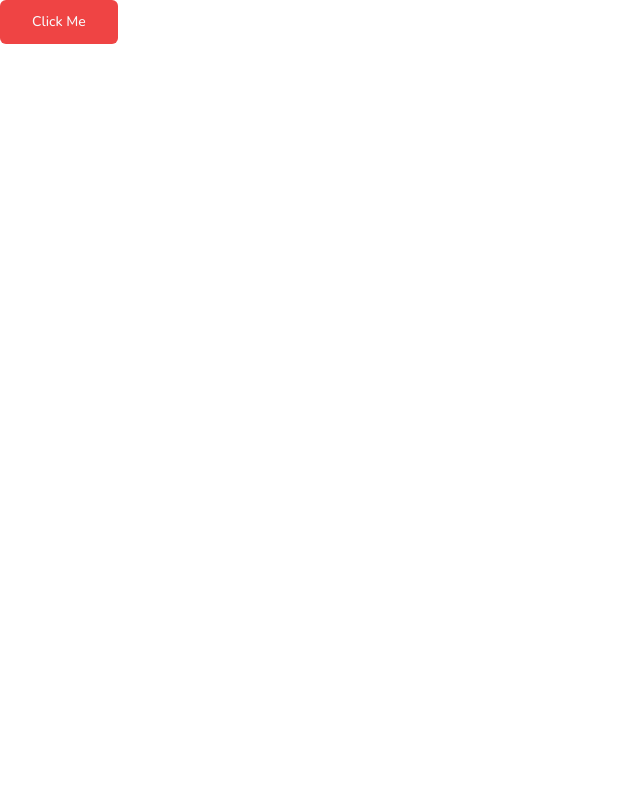
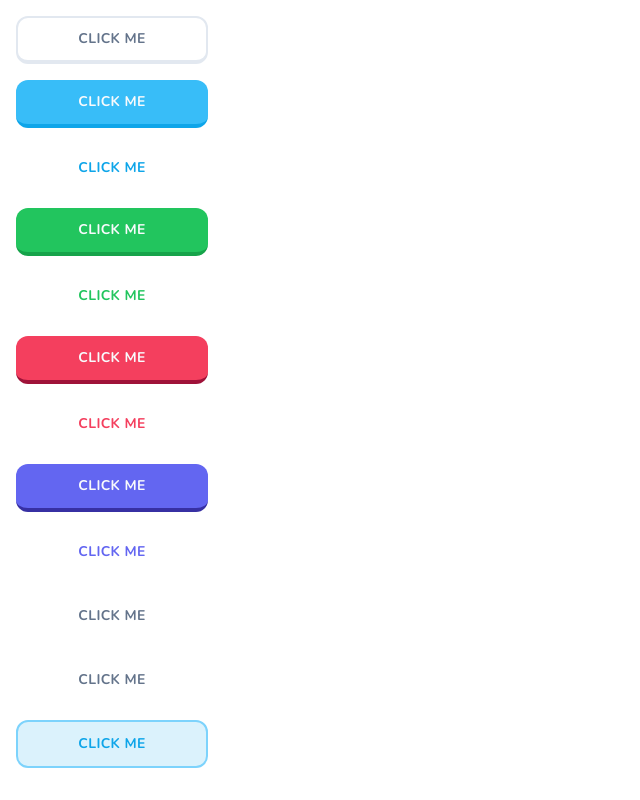
Before and after one commit to justAlves/lingo, a Next.js app: page / in a window 1280 px wide. Shown: the whole page, without its empty margins (0-640 px from the left). Built offline with nearby package versions, Linux system fonts and the light colour scheme.

Commit message:
button(feat):create buttons variants

```diff
--- a/app/page.tsx
+++ b/app/page.tsx
@@ -2,8 +2,19 @@
 
 export default function Home() {
   return (
-    <div>
-      <Button size={"lg"} variant={"destructive"}>Click Me</Button>
+    <div className="flex flex-col gap-4 w-56 p-4 flex-wrap">
+      <Button size={"lg"} variant={"default"}>Click Me</Button>
+      <Button size={"lg"} variant={"primary"}>Click Me</Button>
+      <Button size={"lg"} variant={"primaryOutline"}>Click Me</Button>
+      <Button size={"lg"} variant={"secondary"}>Click Me</Button>
+      <Button size={"lg"} variant={"secondaryOutline"}>Click Me</Button>
+      <Button size={"lg"} variant={"danger"}>Click Me</Button>
+      <Button size={"lg"} variant={"dangerOutline"}>Click Me</Button>
+      <Button size={"lg"} variant={"super"}>Click Me</Button>
+      <Button size={"lg"} variant={"superOutline"}>Click Me</Button>
+      <Button size={"lg"} variant={"ghost"}>Click Me</Button>
+      <Button size={"lg"} variant={"sidebar"}>Click Me</Button>
+      <Button size={"lg"} variant={"sidebarOutline"}>Click Me</Button>
     </div>
   );
 }
--- a/components/ui/button.tsx
+++ b/components/ui/button.tsx
@@ -5,25 +5,29 @@
 import { cn } from "@/lib/utils"
 
 const buttonVariants = cva(
-  "inline-flex items-center justify-center whitespace-nowrap rounded-md text-sm font-medium ring-offset-background transition-colors focus-visible:outline-none focus-visible:ring-2 focus-visible:ring-ring focus-visible:ring-offset-2 disabled:pointer-events-none disabled:opacity-50",
+  "inline-flex items-center justify-center whitespace-nowrap rounded-xl text-sm font-bold ring-offset-background transition-colors focus-visible:outline-none focus-visible:ring-2 focus-visible:ring-ring focus-visible:ring-offset-2 disabled:pointer-events-none disabled:opacity-50 uppercase tracking-wide",
   {
     variants: {
       variant: {
-        default: "bg-primary text-primary-foreground hover:bg-primary/90",
-        destructive:
-          "bg-destructive text-destructive-foreground hover:bg-destructive/90",
-        outline:
-          "border border-input bg-background hover:bg-accent hover:text-accent-foreground",
-        secondary:
-          "bg-secondary text-secondary-foreground hover:bg-secondary/80",
-        ghost: "hover:bg-accent hover:text-accent-foreground",
-        link: "text-primary underline-offset-4 hover:underline",
+        default: "bg-white text-black border-slate-200 border-2 border-b-4 active:border-b-2 hover:bg-slate-100 text-slate-500",
+        primary: "bg-sky-400 text-primary-foreground hover:bg-sky-400/90 border-sky-500 border-b-4 active:border-b-0",
+        primaryOutline: "bg-white text-sky-500 hover:bg-slate-100",
+        secondary: "bg-green-500 text-primary-foreground hover:bg-green-500/90 border-green-600 border-b-4 active:border-b-0",
+        secondaryOutline: "bg-white text-green-500 hover:bg-slate-100",
+        danger: "bg-rose-500 text-primary-foreground hover:bg-rose-500/90 border-rose-800 border-b-4 active:border-b-0",
+        dangerOutline: "bg-white text-rose-500 hover:bg-slate-100",
+        super: "bg-indigo-500 text-primary-foreground hover:bg-indigo-500/90 border-indigo-800 border-b-4 active:border-b-0",
+        superOutline: "bg-white text-indigo-500 hover:bg-slate-100",
+        ghost: "bg-transparent text-slate-500 border-transparent border-0 hover:bg-slate-100",
+        sidebar: "bg-transparent text-slate-500 border-transparent border-2 hover:bg-slate-100 transition-none",
+        sidebarOutline: "bg-sky-500/15 text-sky-500 border-sky-300 border-2 hover:bg-sky-500/20 transition-none"
       },
       size: {
-        default: "h-10 px-4 py-2",
-        sm: "h-9 rounded-md px-3",
-        lg: "h-11 rounded-md px-8",
+        default: "h-11 px-4 py-2",
+        sm: "h-9 px-3",
+        lg: "h-12 px-8",
         icon: "h-10 w-10",
+        rounded: "rounded-full"
       },
     },
     defaultVariants: {
```
